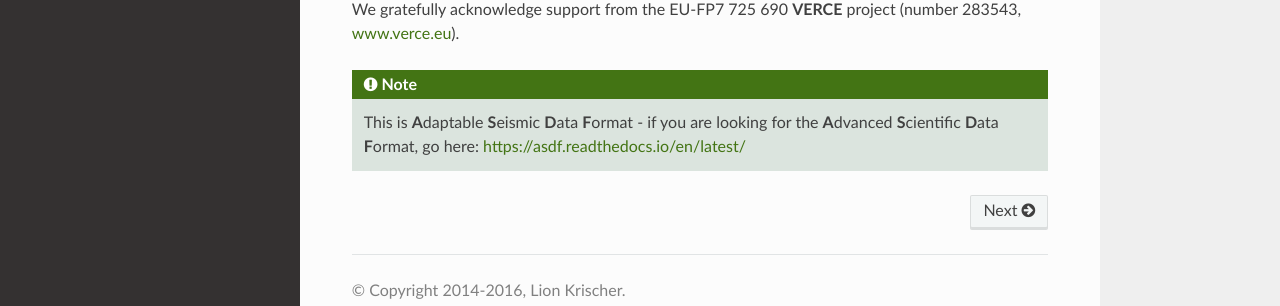
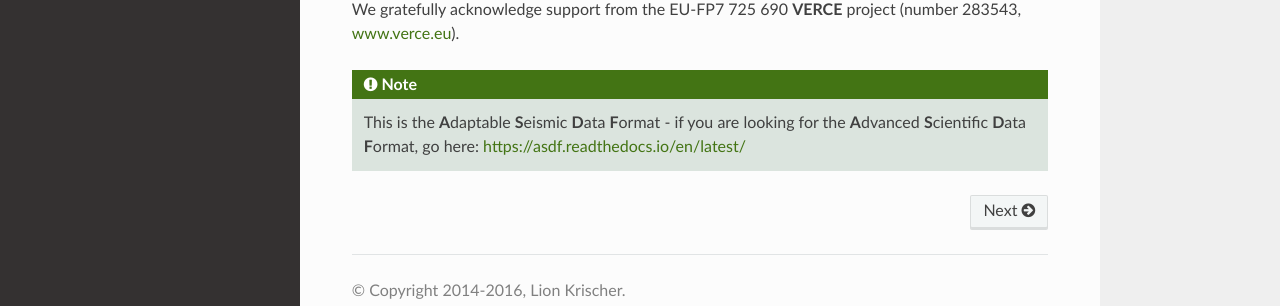
Before and after one commit to SeismicData/pyasdf, a Sphinx documentation site: the page built from doc/index.rst, in a window 1280 px wide and 1223 px high. Shown: the part 863-1169 px from the top of the window. Built offline with Sphinx 7.4.7 and the Read the Docs theme 2.0.0, drawn with Linux system fonts in a browser that asks for light colours.

Commit message:
Fixing typos

```diff
--- a/doc/index.rst
+++ b/doc/index.rst
@@ -20,7 +20,7 @@ We gratefully acknowledge support from the EU-FP7 725 690 **VERCE** project
 
 .. note::
 
-    This is **A**\ daptable **S**\ eismic **D**\ ata **F**\ ormat - if you are looking
+    This is the **A**\ daptable **S**\ eismic **D**\ ata **F**\ ormat - if you are looking
     for the **A**\ dvanced **S**\ cientific **D**\ ata **F**\ ormat, go here:
     https://asdf.readthedocs.io/en/latest/
 
```
Also changed, not shown: README.md (+1 -1 lines).
